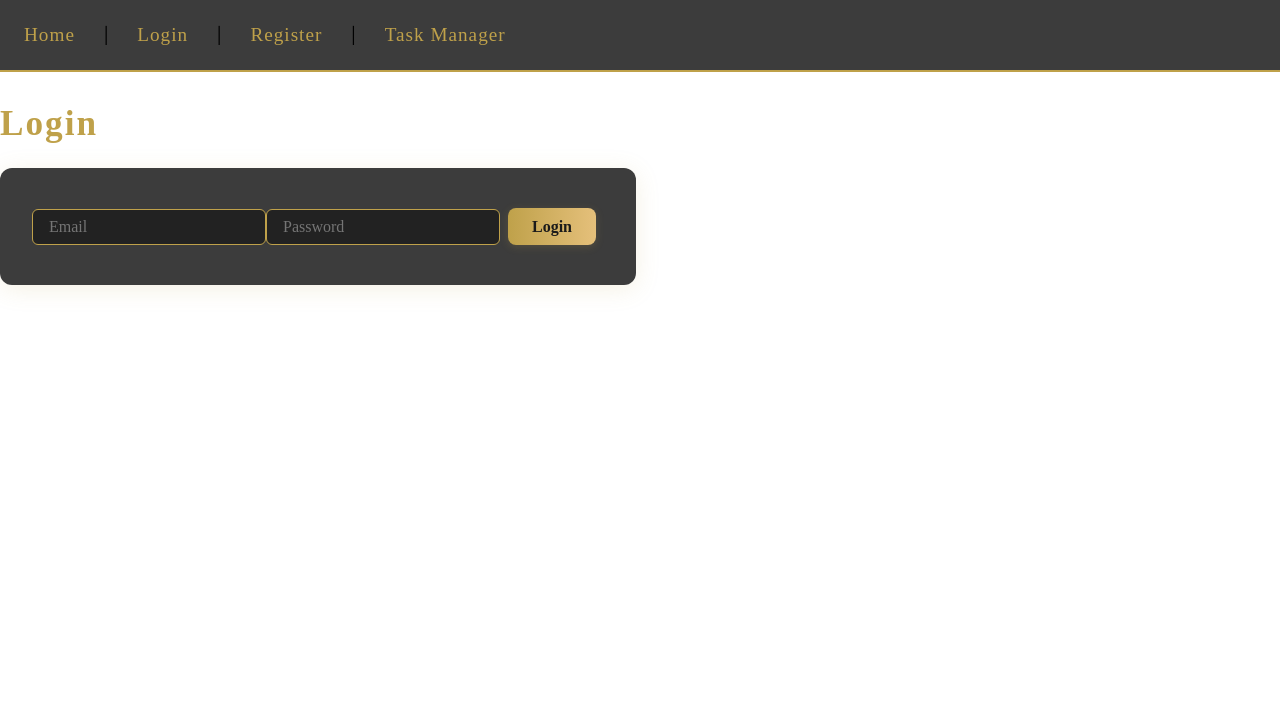
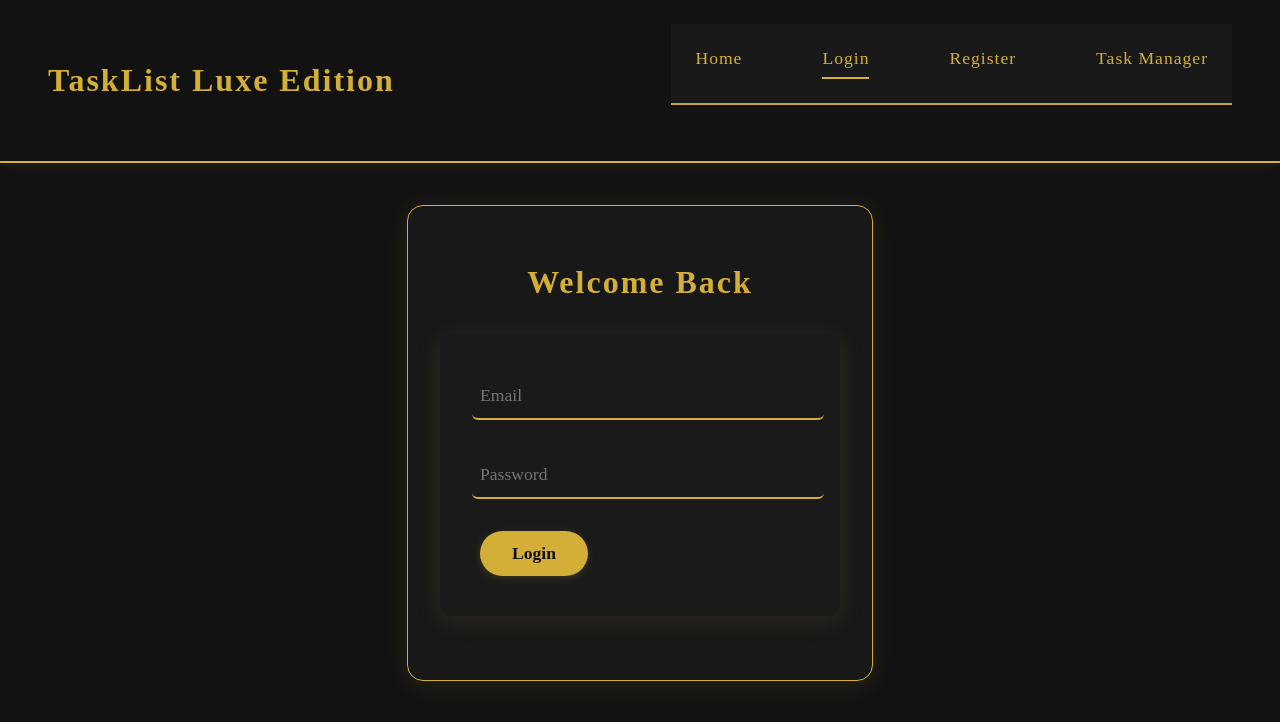
Before and after one commit to AlphaC137/week-7-deployment-assignment, a React (Create React App) app in the folder client/: page /login in a window 1280 px wide. Shown: the top 722 px of the page. Built offline with nearby package versions, Linux system fonts and the light colour scheme.

Commit message:
feat: enhance UI components with new styling and layout; refactor navigation and task management pages

```diff
--- a/client/src/App.js
+++ b/client/src/App.js
@@ -8,15 +8,31 @@ import TaskManager from './pages/TaskManager';
 import logo from './logo.svg';
 import './App.css';
 
+
 function App() {
+  const navTabs = [
+    { name: 'Home', path: '/' },
+    { name: 'Login', path: '/login' },
+    { name: 'Register', path: '/register' },
+    { name: 'Task Manager', path: '/tasks' }
+  ];
+  const currentPath = window.location.pathname;
   return (
     <Router>
-      <nav>
-        <Link to="/">Home</Link> |{' '}
-        <Link to="/login">Login</Link> |{' '}
-        <Link to="/register">Register</Link> |{' '}
-        <Link to="/tasks">Task Manager</Link>
-      </nav>
+      <header className="lux-navbar">
+        <div className="lux-navbar-logo">TaskList Luxe Edition</div>
+        <nav className="lux-navbar-tabs">
+          {navTabs.map(tab => (
+            <Link
+              key={tab.name}
+              to={tab.path}
+              className={`lux-navbar-tab${currentPath === tab.path ? ' active' : ''}`}
+            >
+              {tab.name}
+            </Link>
+          ))}
+        </nav>
+      </header>
       <Routes>
         <Route path="/" element={<Home />} />
         <Route path="/login" element={<Login />} />
--- a/client/src/index.css
+++ b/client/src/index.css
@@ -1,13 +1,102 @@
+
 body {
+  font-family: 'Playfair Display', serif;
+  background-color: #121212;
+  color: #D4AF37;
   margin: 0;
-  font-family: -apple-system, BlinkMacSystemFont, 'Segoe UI', 'Roboto', 'Oxygen',
-    'Ubuntu', 'Cantarell', 'Fira Sans', 'Droid Sans', 'Helvetica Neue',
-    sans-serif;
-  -webkit-font-smoothing: antialiased;
-  -moz-osx-font-smoothing: grayscale;
+  min-height: 100vh;
+  transition: background 0.3s, color 0.3s;
 }
 
 code {
-  font-family: source-code-pro, Menlo, Monaco, Consolas, 'Courier New',
-    monospace;
+  font-family: 'Cormorant Garamond', serif;
+  color: #D4AF37;
 }
+
+.lux-card {
+  background: #181818;
+  border-radius: 16px;
+  box-shadow: 0 4px 24px rgba(212, 175, 55, 0.12);
+  border: 1px solid #D4AF37;
+  padding: 2rem;
+  margin: 2rem auto;
+  max-width: 600px;
+  transition: box-shadow 0.3s;
+}
+.lux-card:hover {
+  box-shadow: 0 8px 32px rgba(212, 175, 55, 0.24);
+}
+
+.lux-btn {
+  background: #D4AF37;
+  color: #121212;
+  border: none;
+  border-radius: 999px;
+  padding: 0.75rem 2rem;
+  font-family: 'Playfair Display', serif;
+  font-weight: 600;
+  font-size: 1.1rem;
+  box-shadow: 0 2px 8px rgba(212, 175, 55, 0.18);
+  cursor: pointer;
+  transition: background 0.3s, box-shadow 0.3s, transform 0.3s;
+}
+.lux-btn:hover {
+  background: #fffbe6;
+  color: #D4AF37;
+  box-shadow: 0 4px 16px rgba(212, 175, 55, 0.32);
+  transform: scale(1.05);
+}
+
+.lux-input {
+  background: transparent;
+  border: none;
+  border-bottom: 2px solid #D4AF37;
+  color: #D4AF37;
+  font-size: 1.1rem;
+  padding: 0.75rem 0.5rem;
+  margin-bottom: 1.5rem;
+  width: 100%;
+  font-family: 'Playfair Display', serif;
+  transition: border-color 0.3s;
+}
+.lux-input:focus {
+  outline: none;
+  border-bottom: 2.5px solid #fffbe6;
+}
+
+.lux-navbar {
+  display: flex;
+  justify-content: space-between;
+  align-items: center;
+  background: #121212;
+  padding: 1.5rem 3rem;
+  border-bottom: 2px solid #D4AF37;
+  box-shadow: 0 2px 8px rgba(212, 175, 55, 0.08);
+}
+.lux-navbar-logo {
+  font-family: 'Playfair Display', serif;
+  font-size: 2rem;
+  color: #D4AF37;
+  font-weight: 700;
+  letter-spacing: 2px;
+}
+.lux-navbar-tabs {
+  display: flex;
+  gap: 2rem;
+}
+.lux-navbar-tab {
+  font-family: 'Playfair Display', serif;
+  font-size: 1.1rem;
+  color: #D4AF37;
+  position: relative;
+  padding-bottom: 0.5rem;
+  cursor: pointer;
+  transition: color 0.3s;
+}
+.lux-navbar-tab.active {
+  border-bottom: 2px solid #D4AF37;
+}
+.lux-navbar-tab:hover {
+  color: #fffbe6;
+  text-shadow: 0 0 8px #D4AF37;
+}
--- a/client/src/pages/Home.js
+++ b/client/src/pages/Home.js
@@ -1,7 +1,19 @@
 import React from 'react';
 
+
 const Home = () => {
-  return <h2>Task List</h2>;
+  // Example empty state
+  return (
+    <div style={{ display: 'flex', flexDirection: 'column', alignItems: 'center', justifyContent: 'center', minHeight: '70vh' }}>
+      <h1 style={{ fontFamily: 'Playfair Display, serif', fontSize: '3rem', color: '#D4AF37', marginBottom: '2rem', letterSpacing: '2px' }}>Task List</h1>
+      <div className="lux-card" style={{ textAlign: 'center' }}>
+        <p style={{ fontSize: '1.2rem', color: '#D4AF37', marginBottom: '1.5rem' }}>
+          No tasks yet. Stay classy.
+        </p>
+        <button className="lux-btn">+ Add Task</button>
+      </div>
+    </div>
+  );
 };
 
 export default Home;
--- a/client/src/pages/Login.js
+++ b/client/src/pages/Login.js
@@ -27,10 +27,12 @@ const Login = () => {
   };
 
   return (
-    <div>
-      <h2>Login</h2>
+    <div style={{ display: 'flex', flexDirection: 'column', alignItems: 'center', justifyContent: 'center', minHeight: '70vh' }}>
+      <div className="lux-card" style={{ maxWidth: 400, width: '100%' }}>
+        <h2 style={{ fontFamily: 'Playfair Display, serif', fontSize: '2rem', color: '#D4AF37', marginBottom: '2rem', textAlign: 'center' }}>Welcome Back</h2>
         <form onSubmit={handleSubmit}>
           <input
+            className="lux-input"
             type="email"
             placeholder="Email"
             value={email}
@@ -38,15 +40,17 @@ const Login = () => {
             required
           />
           <input
+            className="lux-input"
             type="password"
             placeholder="Password"
             value={password}
             onChange={e => setPassword(e.target.value)}
             required
           />
-        <button type="submit">Login</button>
+          <button className="lux-btn" type="submit">Login</button>
         </form>
-      {error && <p style={{ color: 'red' }}>{error}</p>}
+        {error && <p style={{ color: 'red', marginTop: '1rem' }}>{error}</p>}
+      </div>
     </div>
   );
 };
--- a/client/src/pages/Register.js
+++ b/client/src/pages/Register.js
@@ -29,10 +29,12 @@ const Register = () => {
   };
 
   return (
-    <div>
-      <h2>Register</h2>
+    <div style={{ display: 'flex', flexDirection: 'column', alignItems: 'center', justifyContent: 'center', minHeight: '70vh' }}>
+      <div className="lux-card" style={{ maxWidth: 400, width: '100%' }}>
+        <h2 style={{ fontFamily: 'Playfair Display, serif', fontSize: '2rem', color: '#D4AF37', marginBottom: '2rem', textAlign: 'center' }}>Join the Circle</h2>
         <form onSubmit={handleSubmit}>
           <input
+            className="lux-input"
             type="text"
             placeholder="Username"
             value={username}
@@ -40,6 +42,7 @@ const Register = () => {
             required
           />
           <input
+            className="lux-input"
             type="email"
             placeholder="Email"
             value={email}
@@ -47,16 +50,18 @@ const Register = () => {
             required
           />
           <input
+            className="lux-input"
             type="password"
             placeholder="Password"
             value={password}
             onChange={e => setPassword(e.target.value)}
             required
           />
-        <button type="submit">Register</button>
+          <button className="lux-btn" type="submit">Register</button>
         </form>
-      {message && <p style={{ color: 'green' }}>{message}</p>}
-      {error && <p style={{ color: 'red' }}>{error}</p>}
+        {message && <p style={{ color: 'green', marginTop: '1rem' }}>{message}</p>}
+        {error && <p style={{ color: 'red', marginTop: '1rem' }}>{error}</p>}
+      </div>
     </div>
   );
 };
--- a/client/src/pages/TaskManager.js
+++ b/client/src/pages/TaskManager.js
@@ -84,13 +84,16 @@ const TaskManager = () => {
     }
   };
 
-  if (!token) return <p>Please log in to manage tasks.</p>;
+  if (!token) return <p style={{ color: '#D4AF37', fontFamily: 'Playfair Display, serif', textAlign: 'center', marginTop: '4rem' }}>Please log in to manage tasks.</p>;
 
   return (
-    <div>
-      <h2>Task Management</h2>
+    <div style={{ display: 'flex', flexWrap: 'wrap', gap: '2rem', justifyContent: 'center', alignItems: 'flex-start', minHeight: '70vh' }}>
+      {/* Left: Task Form */}
+      <div className="lux-card" style={{ flex: '1 1 320px', maxWidth: 400 }}>
+        <h2 style={{ fontFamily: 'Playfair Display, serif', color: '#D4AF37', marginBottom: '1.5rem', textAlign: 'center' }}>Add a Task</h2>
         <form onSubmit={handleCreate}>
           <input
+            className="lux-input"
             type="text"
             placeholder="Title"
             value={title}
@@ -98,29 +101,57 @@ const TaskManager = () => {
             required
           />
           <input
+            className="lux-input"
             type="text"
             placeholder="Description"
             value={description}
             onChange={e => setDescription(e.target.value)}
           />
-        <select value={status} onChange={e => setStatus(e.target.value)}>
+          <select className="lux-input" style={{ marginBottom: '1.5rem' }} value={status} onChange={e => setStatus(e.target.value)}>
             <option value="pending">Pending</option>
             <option value="completed">Completed</option>
           </select>
-        <button type="submit">Add Task</button>
+          <button className="lux-btn" type="submit">Add Task</button>
         </form>
-      {error && <p style={{ color: 'red' }}>{error}</p>}
-      <ul>
-        {tasks.map(task => (
-          <li key={task._id}>
-            <strong>{task.title}</strong> - {task.status}
-            <button onClick={() => handleUpdate(task._id, task.status === 'pending' ? 'completed' : 'pending')}>
-              Mark as {task.status === 'pending' ? 'Completed' : 'Pending'}
+        {error && <p style={{ color: 'red', marginTop: '1rem' }}>{error}</p>}
+      </div>
+
+      {/* Right: Task List */}
+      <div className="lux-card" style={{ flex: '2 1 400px', maxWidth: 600, minHeight: 320, overflowY: 'auto' }}>
+        <h2 style={{ fontFamily: 'Playfair Display, serif', color: '#D4AF37', marginBottom: '1.5rem', textAlign: 'center' }}>Your Tasks</h2>
+        <div style={{ display: 'flex', gap: '1rem', justifyContent: 'center', marginBottom: '1.5rem' }}>
+          {/* Filter Tabs */}
+          <button className="lux-btn" style={{ background: status === 'all' ? '#fffbe6' : '#D4AF37', color: status === 'all' ? '#D4AF37' : '#121212' }} onClick={() => setStatus('all')}>All</button>
+          <button className="lux-btn" style={{ background: status === 'pending' ? '#fffbe6' : '#D4AF37', color: status === 'pending' ? '#D4AF37' : '#121212' }} onClick={() => setStatus('pending')}>Pending</button>
+          <button className="lux-btn" style={{ background: status === 'completed' ? '#fffbe6' : '#D4AF37', color: status === 'completed' ? '#D4AF37' : '#121212' }} onClick={() => setStatus('completed')}>Completed</button>
+        </div>
+        <ul style={{ listStyle: 'none', padding: 0 }}>
+          {tasks.length === 0 ? (
+            <li style={{ textAlign: 'center', color: '#D4AF37', fontFamily: 'Playfair Display, serif', fontSize: '1.2rem', marginTop: '2rem' }}>
+              You have no tasks yet. Add one and take charge.
+            </li>
+          ) : (
+            tasks
+              .filter(task => status === 'all' ? true : task.status === status)
+              .map(task => (
+                <li key={task._id} style={{ display: 'flex', alignItems: 'center', justifyContent: 'space-between', padding: '1rem', borderBottom: '1px solid #D4AF37', transition: 'background 0.3s' }}>
+                  <div>
+                    <strong style={{ color: '#D4AF37', fontFamily: 'Playfair Display, serif', fontSize: '1.1rem' }}>{task.title}</strong>
+                    <span style={{ marginLeft: '1rem', padding: '0.3rem 1rem', borderRadius: '999px', background: task.status === 'completed' ? '#D4AF37' : '#181818', color: task.status === 'completed' ? '#121212' : '#D4AF37', fontWeight: 600, fontSize: '0.9rem' }}>{task.status}</span>
+                  </div>
+                  <div style={{ display: 'flex', gap: '0.5rem' }}>
+                    <button className="lux-btn" style={{ padding: '0.3rem 1rem', fontSize: '0.9rem' }} onClick={() => handleUpdate(task._id, task.status === 'pending' ? 'completed' : 'pending')}>
+                      {task.status === 'pending' ? 'Mark Completed' : 'Mark Pending'}
                     </button>
-            <button onClick={() => handleDelete(task._id)}>Delete</button>
+                    <button className="lux-btn" style={{ padding: '0.3rem 1rem', fontSize: '0.9rem', background: '#181818', color: '#D4AF37', border: '1px solid #D4AF37' }} onClick={() => handleDelete(task._id)}>
+                      Delete
+                    </button>
+                  </div>
                 </li>
-        ))}
+              ))
+          )}
         </ul>
+      </div>
     </div>
   );
 };
```
Lines whose indentation alone changed are shown as unchanged.
